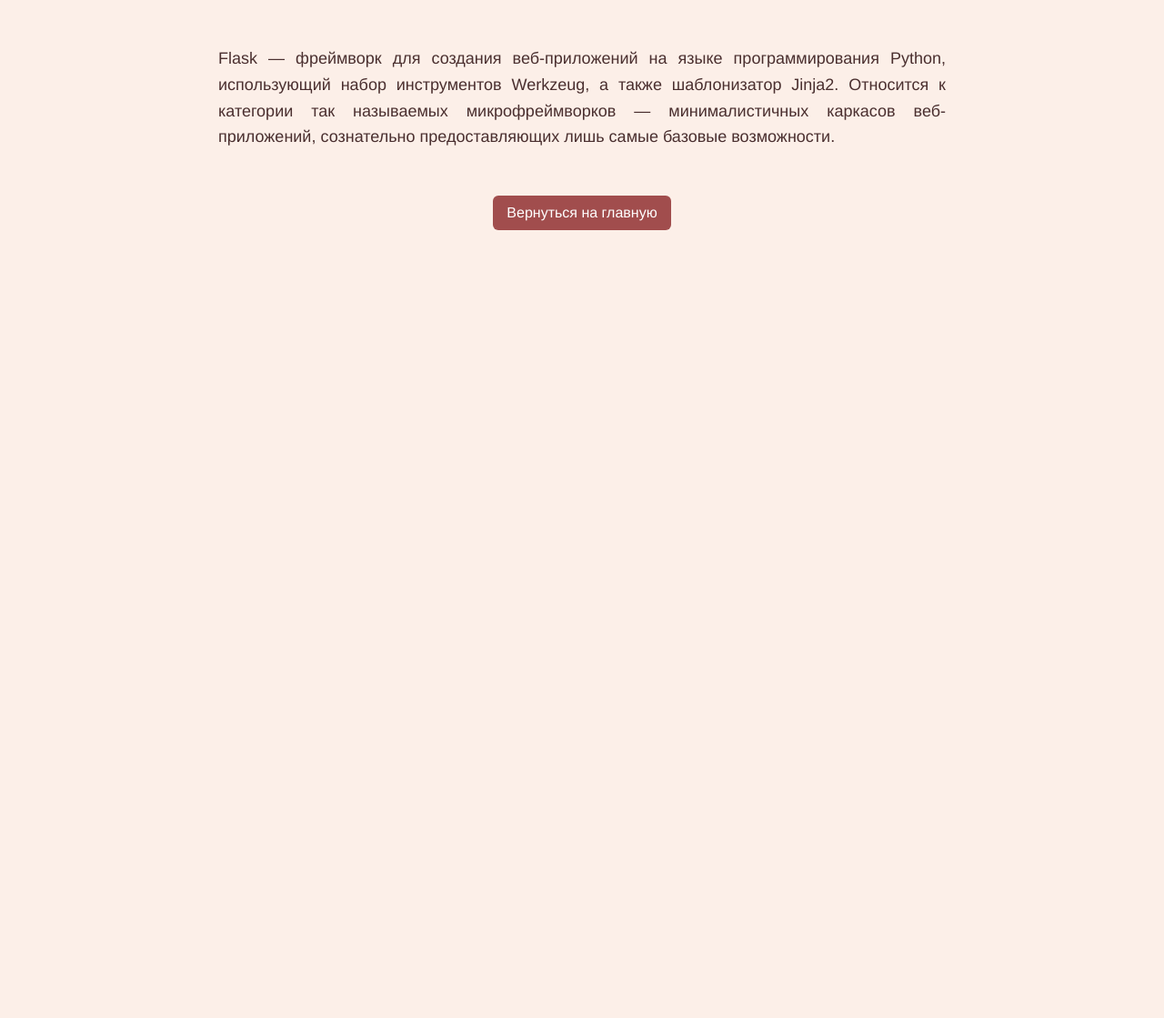
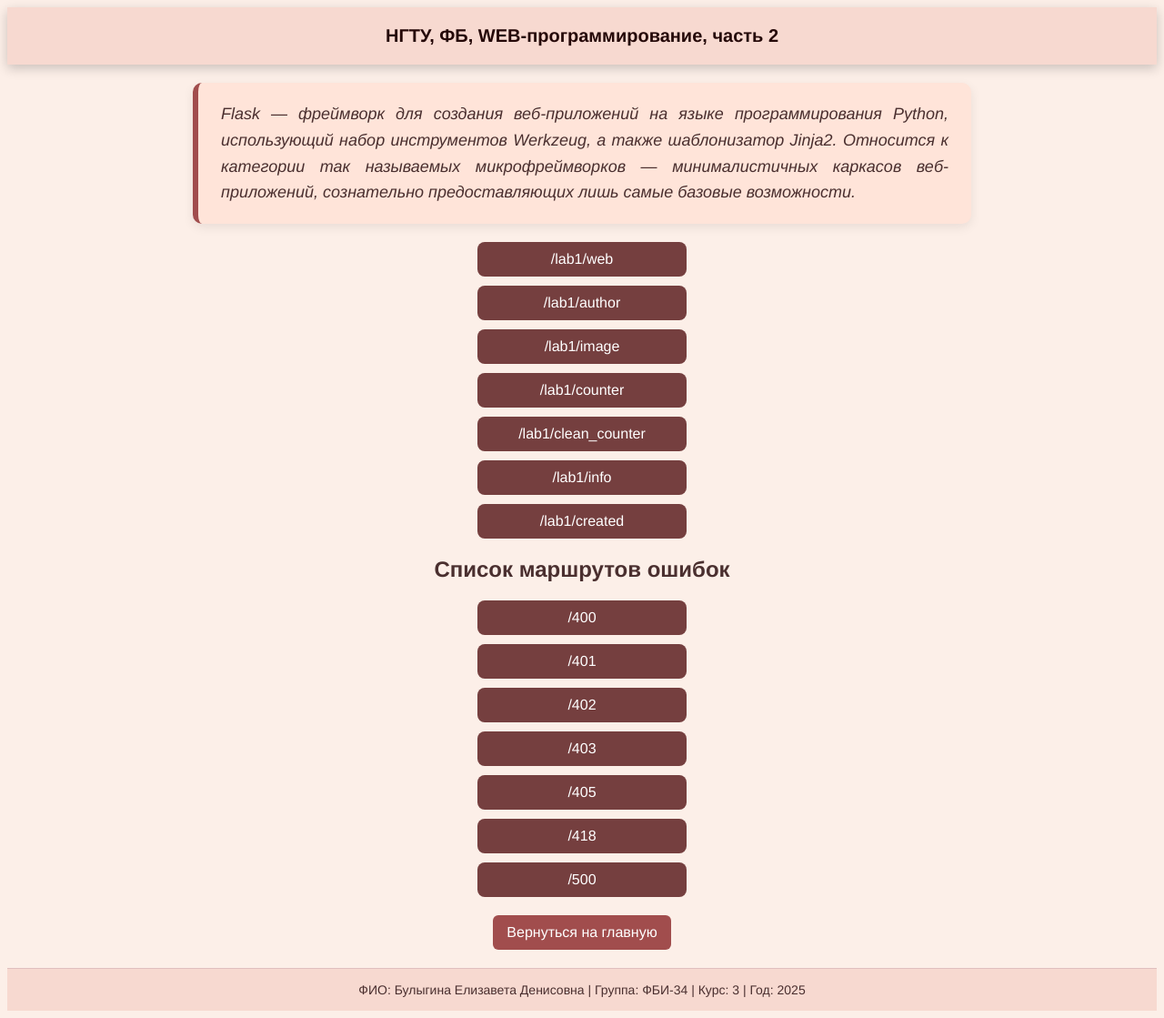
Before and after one commit to FoxyForLove/web-back-labs, a Flask app: page /lab1 in a window 1280 px wide. Shown: the whole page at 91% size. Before the commit the page ends 253 px from the top, so only its background shows below. Run offline with Flask 3, Linux system fonts and the light colour scheme.

Commit message:
Список роутов

```diff
--- a/app.py
+++ b/app.py
@@ -40,10 +40,39 @@ def lab1():
         <link rel="stylesheet" href = "''' + css +'''">
     </head>
     <body>
+     <header>
+            НГТУ, ФБ, WEB-программирование, часть 2
+        </header>
+
         <div class="lab-text">
             Flask — фреймворк для создания веб-приложений на языке программирования Python, использующий набор инструментов Werkzeug, а также шаблонизатор Jinja2. Относится к категории так называемых микрофреймворков — минималистичных каркасов веб-приложений, сознательно предоставляющих лишь самые базовые возможности.
         </div>
+        <ul>
+            <li><a href="/lab1/web">/lab1/web</a></li>
+            <li><a href="/lab1/author">/lab1/author</a></li>
+            <li><a href="/lab1/image">/lab1/image</a></li>
+            <li><a href="/lab1/counter">/lab1/counter</a></li>
+            <li><a href="/lab1/clean_counter">/lab1/clean_counter</a></li>
+            <li><a href="/lab1/info">/lab1/info</a></li>
+            <li><a href="/lab1/created">/lab1/created</a></li>
+        </ul>
+
+        <h2>Список маршрутов ошибок</h2>
+        <ul>
+            <li><a href="/400">/400</a></li>
+            <li><a href="/401">/401</a></li>
+            <li><a href="/402">/402</a></li>
+            <li><a href="/403">/403</a></li>
+            <li><a href="/405">/405</a></li>
+            <li><a href="/418">/418</a></li>
+            <li><a href="/500">/500</a></li>
+        </ul>
+
         <a class="back-link" href="/">Вернуться на главную</a>
+
+        <footer>
+            ФИО: Булыгина Елизавета Денисовна | Группа: ФБИ-34 | Курс: 3 | Год: 2025
+        </footer>
     </body>
 </html>
 '''
@@ -54,7 +83,7 @@ def web():
         <html>
            <body>
                 <h1>Web-сервес на flask </h1>
-                <a href="/author">author</a>
+                <a href="/lab1/author">author</a>
            </body>
         </html>""",200, {
             'X-Server': 'sample',
@@ -73,7 +102,7 @@ def author():
                 <P>Студент: """ + name + """</p>
                 <P>Группа: """ + group + """</p>
                 <P>Факультет: """ + faculty+ """</p>
-                <a href="/web">web</a>
+                <a href="/lab1/web">web</a>
            </body>
         </html>"""
 
@@ -88,14 +117,21 @@ def image():
         <link rel="stylesheet" href = "''' + css +'''">
     </head>
     <body>
+        <header>
+            НГТУ, ФБ, WEB-программирование, часть 2
+        </header>
         <h1> Грустный котик (Я) </h1>
         <img src="''' + path +'''">
+        <footer>
+            ФИО: Булыгина Елизавета Денисовна | Группа: ФБИ-34 | Курс: 3 | Год: 2025
+        </footer>
     </body>
 </html> ''',200, {
             'Content-Language': 'ru',
             'X-Developer': 'Liza',
             'X-Life': 'Repeating the same action over and over and expecting change is the definition of insanity'
         }
+
 
 count = 0
 
@@ -106,17 +142,27 @@ def counter():
     time = datetime.datetime.today()
     url = request.url
     client_ip = request.remote_addr
+    css = url_for("static",filename="lab1.css")
 
     return '''
 <!doctype html>
 <html>
+    <link rel="stylesheet" href = "''' + css +'''">
     <body>
+        <header>
+            НГТУ, ФБ, WEB-программирование, часть 2
+        </header>
+        <div class="main-content">
         Вы сюда заходили: ''' + str(count) + ''' раз
         <hr>
         Дата и время: ''' + str(time) + '''<br>
         Запрошенный адрес: ''' + url + '''<br>
         Ваш IP-адрес: ''' + client_ip + '''<br>
-        <a href="/clean_counter">Очистить счётчик</a>
+        </div>
+        <a href="/lab1/clean_counter">Очистить счётчик</a>
+        <footer>
+            ФИО: Булыгина Елизавета Денисовна | Группа: ФБИ-34 | Курс: 3 | Год: 2025
+        </footer>
 
     </body>
 </html>
@@ -126,12 +172,20 @@ def counter():
 def clean_counter():
     global count
     count = 0
+    css = url_for("static",filename="lab1.css")
     return '''
 <!doctype html>
 <html>
+    <link rel="stylesheet" href = "''' + css +'''">
     <body>
+        <header>
+            НГТУ, ФБ, WEB-программирование, часть 2
+        </header>
         <h1>Счётчик успешно сброшен!</h1>
-        <a href="/counter">Вернуться к счётчику</a>
+        <a href="/lab1/counter">Вернуться к счётчику</a>
+        <footer>
+            ФИО: Булыгина Елизавета Денисовна | Группа: ФБИ-34 | Курс: 3 | Год: 2025
+        </footer>
     </body>
 </html>
 '''
@@ -142,12 +196,20 @@ def info():
 
 @app.route('/lab1/created')
 def created():
+    css = url_for("static",filename="lab1.css")
     return '''
 <!doctype html>
 <html>
+    <link rel="stylesheet" href = "''' + css +'''">
     <body>
+        <header>
+            НГТУ, ФБ, WEB-программирование, часть 2
+        </header>
         <h1>Создано успешно</h1>
         <div><i>что-то создано...</i></div>
+        <footer>
+            ФИО: Булыгина Елизавета Денисовна | Группа: ФБИ-34 | Курс: 3 | Год: 2025
+        </footer>
     </body>
 </html>
 ''',201
@@ -163,11 +225,17 @@ def not_found(err):
         <link rel="stylesheet" href = "''' + css +'''">
     </head>
     <body>
+        <header>
+            НГТУ, ФБ, WEB-программирование, часть 2
+        </header>
         <div class="error404-page">
             <h1>Упс! Ошибка 404 </h1>
             <img src="''' + path2 +'''">
             <p>Кажется, вы забрели не туда. Уйдите.</p>
         </div>
+        <footer>
+            ФИО: Булыгина Елизавета Денисовна | Группа: ФБИ-34 | Курс: 3 | Год: 2025
+        </footer>
     </body>
 </html>
 ''', 404
@@ -183,10 +251,16 @@ def internal_server_error(err):
         <link rel="stylesheet" href = "''' + css +'''">
     </head>
     <body>
+         <header>
+            НГТУ, ФБ, WEB-программирование, часть 2
+        </header>
         <div class="error500">
             <h1>Внутренняя ошибка сервера (500)</h1>
             <p>Сервер сломался. Чинить я его не собираюсь</p>
         </div>
+        <footer>
+            ФИО: Булыгина Елизавета Денисовна | Группа: ФБИ-34 | Курс: 3 | Год: 2025
+        </footer>
      </body>
 </html>
 ''', 500
--- a/static/lab1.css
+++ b/static/lab1.css
@@ -3,8 +3,6 @@ body {
     color: #4a2f2f;
     font-family: "Helvetica Neue", Arial, sans-serif;
     text-align: center;
-    padding: 20px;
-    margin: 0;
     display: flex;
     flex-direction: column;
     align-items: center;
@@ -38,21 +36,36 @@ header {
     background-color: #f7d9d0;
     color: #250808;
     text-align: center;
-    padding: 20px 20px;
+    padding: 20px 0;
     font-size: 20px;
     font-weight: 600;
     box-shadow: 0 4px 12px rgba(0, 0, 0, 0.2);
-    border-bottom-left-radius: 8px;
-    border-bottom-right-radius: 8px;
+    border-bottom-left-radius: 0;
+    border-bottom-right-radius: 0;
+    width: 100%;
 }
 
 .lab-text {
     max-width: 800px;
-    margin: 30px auto;
+    margin: 20px auto;
+    padding: 20px 25px;
     font-size: 18px;
     line-height: 1.6;
     color: #4a2f2f;
     text-align: justify;
+    background-color: #ffe4d9;
+    border-left: 6px solid #a14d4d;
+    border-radius: 10px;
+    box-shadow: 0 4px 12px rgba(0,0,0,0.08);
+    font-style: italic;
+}
+
+.main-content {
+    padding-top: 20px;
+    width: 100%;
+    display: flex;
+    flex-direction: column;
+    align-items: center;
 }
 
 nav {
@@ -75,13 +88,14 @@ nav a:hover {
 }
 
 footer {
-    margin-top: auto;
     background-color: #f7d9d0;
     color: #4a2f2f;
     text-align: center;
-    padding: 15px;
+    padding: 15px 0;
     font-size: 14px;
     border-top: 1px solid #e0bfbf;
+    width: 100%;
+    margin-top: auto;
 }
 
 .back-link {
@@ -129,3 +143,42 @@ footer {
     width: 60%;
     box-shadow: 0 4px 10px rgba(0,0,0,0.1);
 }
+
+.error404-page img {
+    width: 800px;
+    height: auto;
+    border-radius: 12px;
+    box-shadow: 0 8px 28px rgba(161, 77, 77, 0.3);
+    margin: 20px auto;
+    display: block;
+    transition: transform 0.3s ease, box-shadow 0.3s ease;
+}
+
+ul {
+    max-width: 400px;
+    margin: auto;
+    padding: 0;
+    list-style: none;
+    display: flex;
+    flex-direction: column;
+    align-items: center;
+    gap: 10px;
+}
+
+ul li a {
+    display: inline-block;
+    text-decoration: none;
+    background-color: #753f3f;
+    color: white;
+    padding: 10px 15px;
+    border-radius: 8px;
+    font-size: 16px;
+    transition: background-color 0.3s ease, transform 0.2s ease;
+    width: 200px;
+    text-align: center;
+}
+
+ul li a:hover {
+    background-color: #c77c7c;
+    transform: translateY(-2px);
+}
```
